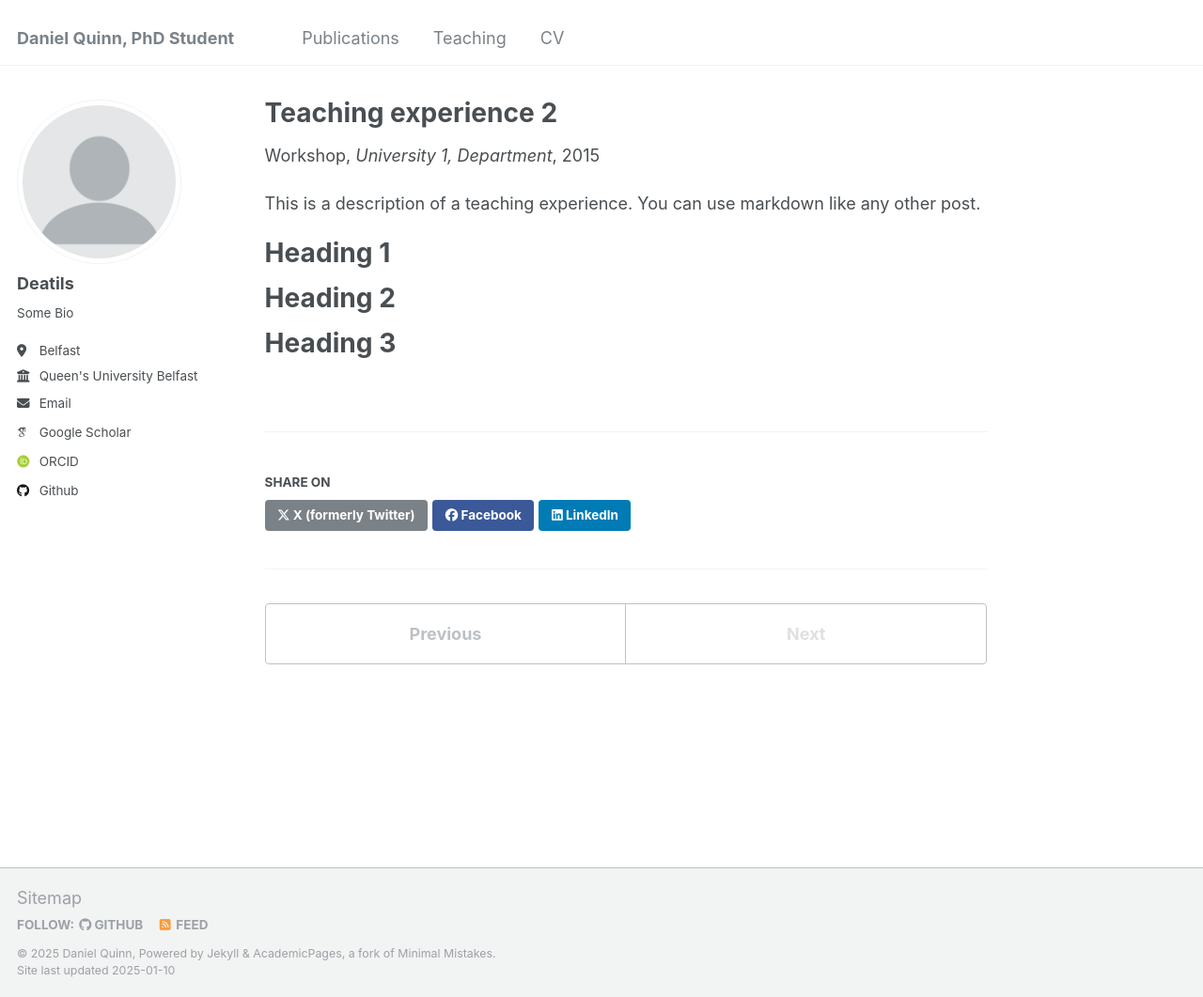
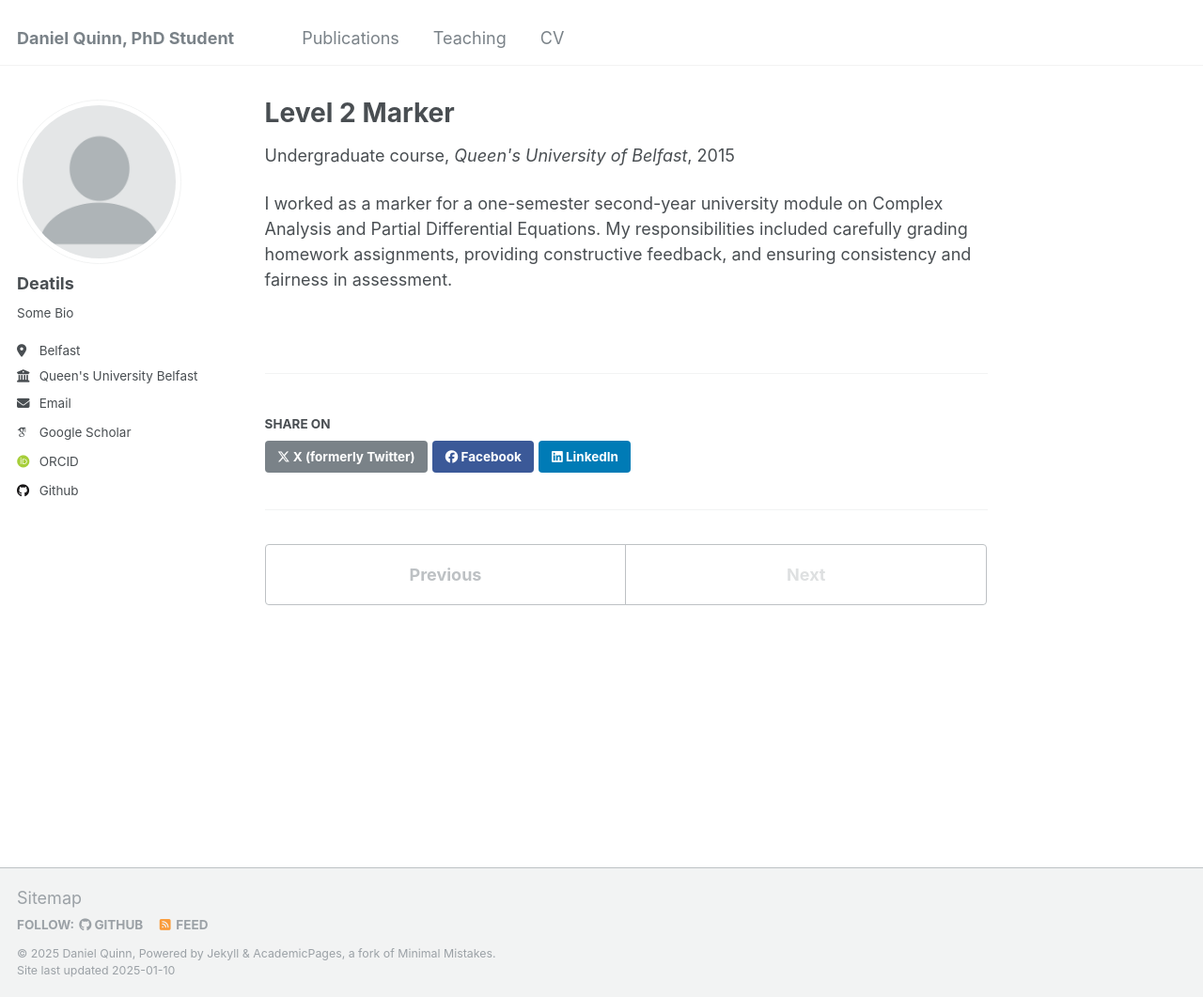
Before and after one commit to DanielQuinn53/DanielQuinn53.github.io, a Jekyll site: the page built from _teaching/2015-spring-teaching-2.md, in a window 1280 px wide and 1061 px high. Shown: the whole window at 94% size. Built offline with Jekyll 4.4.1, drawn with Linux system fonts in a browser that asks for light colours; some web fonts are replaced.

Commit message:
Update 2015-spring-teaching-2.md

```diff
--- a/_teaching/2015-spring-teaching-2.md
+++ b/_teaching/2015-spring-teaching-2.md
@@ -1,20 +1,11 @@
 ---
-title: "Teaching experience 2"
+title: "Level 2 Marker"
 collection: teaching
-type: "Workshop"
+type: "Undergraduate course"
 permalink: /teaching/2015-spring-teaching-1
-venue: "University 1, Department"
+venue: "Queen's University of Belfast"
 date: 2015-01-01
-location: "City, Country"
+location: "Belfast, Northern Ireland"
 ---
 
-This is a description of a teaching experience. You can use markdown like any other post.
-
-Heading 1
-======
-
-Heading 2
-======
-
-Heading 3
-======
+I worked as a marker for a one-semester second-year university module on Complex Analysis and Partial Differential Equations. My responsibilities included carefully grading homework assignments, providing constructive feedback, and ensuring consistency and fairness in assessment.
```
